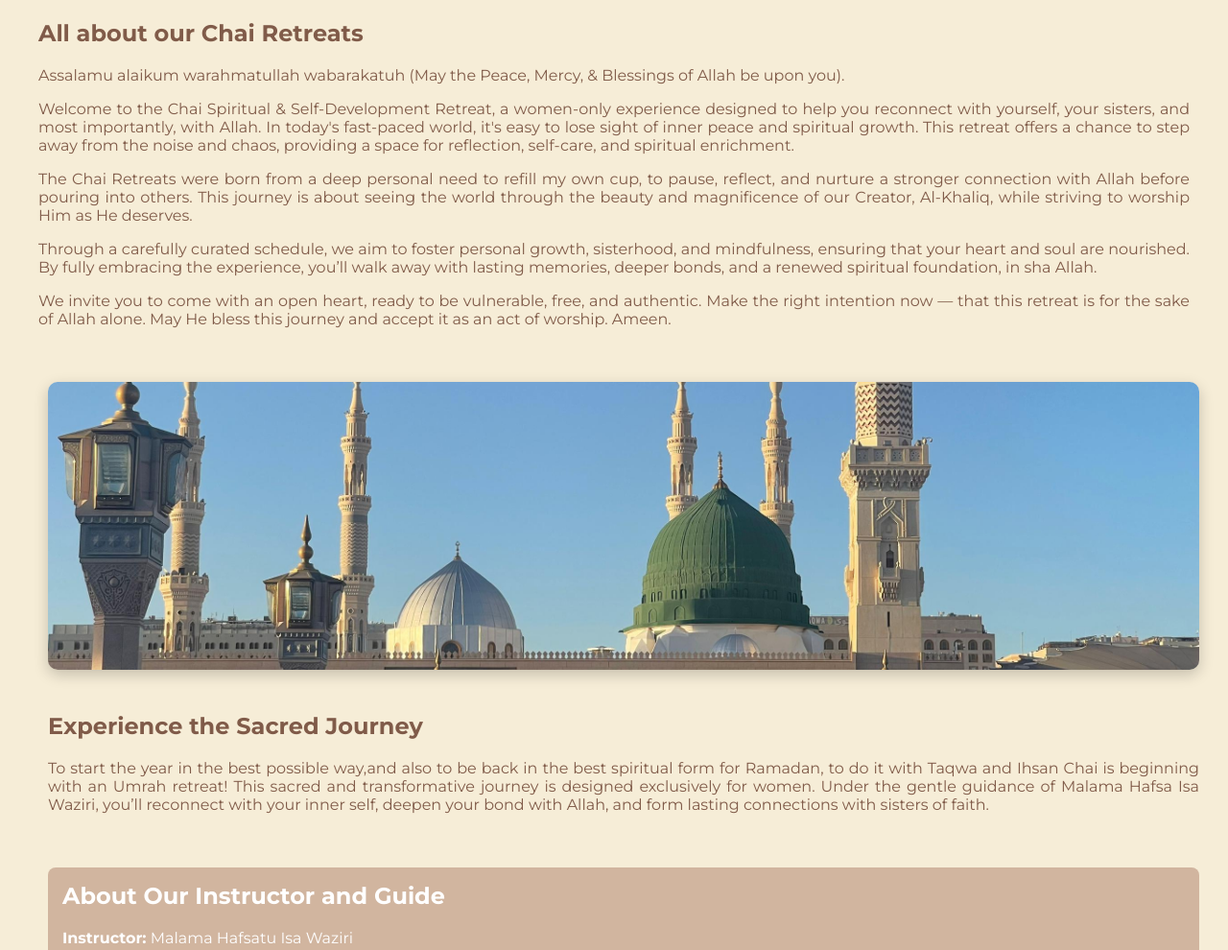
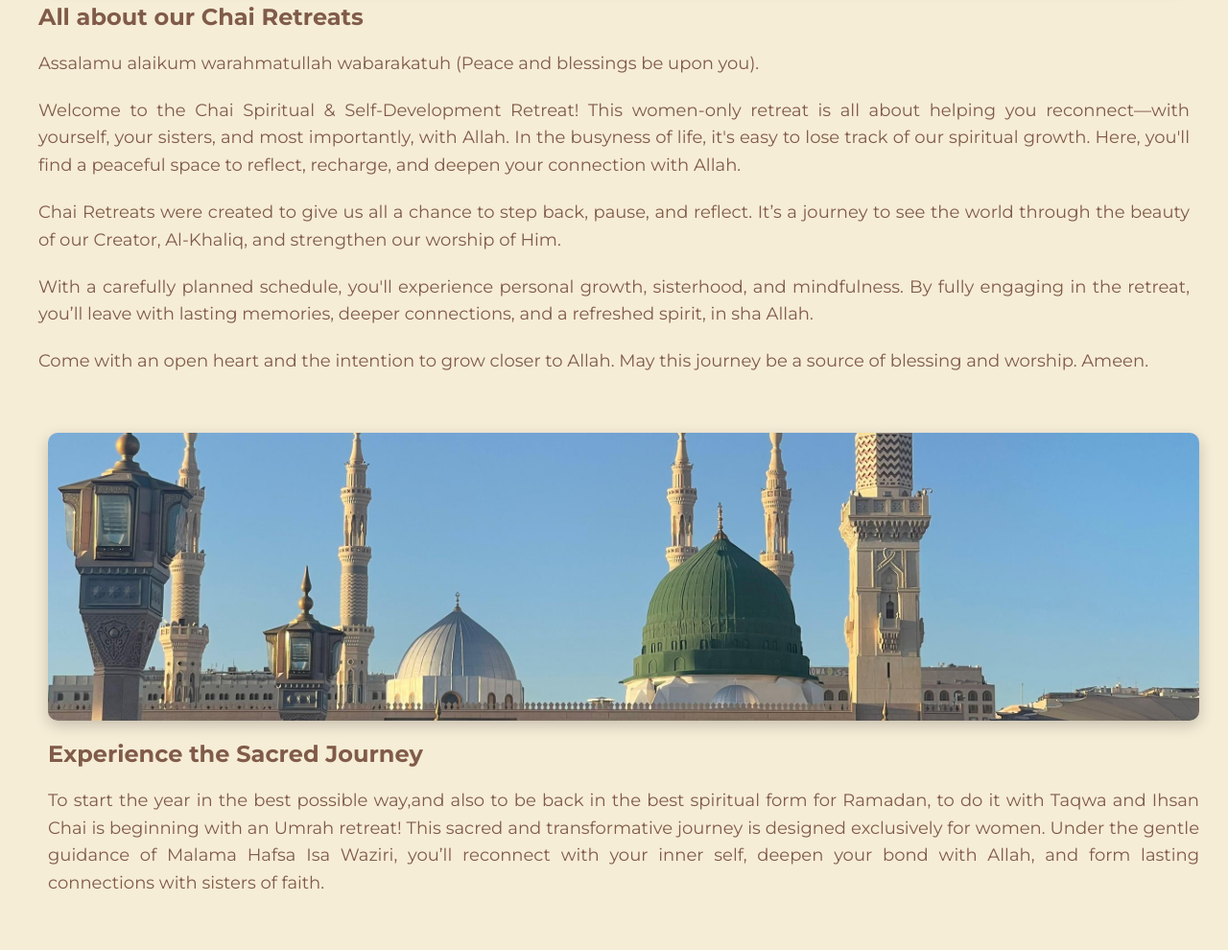
Before and after one commit to ayaywhy/chai, a plain HTML site: page index.html in a window 1280 px wide. Shown: the part 746-1736 px from the top of the page at 96% size. Drawn offline with Linux system fonts and the light colour scheme; a web font is replaced by a local one.

Commit message:
Update index.html

```diff
--- a/index.html
+++ b/index.html
@@ -82,6 +82,17 @@
 .info-box h2 {
     margin-top: 0;
 }
+img {
+    display: block;
+    margin: 0 auto;
+    max-width: 100%;
+    height: auto;
+}
+p {
+    text-align: justify;
+    font-size: 18px;
+}
+
 .pricing {
     background: #BD9079;
     color: #FFFFFF;
@@ -106,6 +117,15 @@
 .cta {
     text-align: center;
     margin: 20px 0;
+
+}
+p {
+    margin: 20px 0;
+    line-height: 1.6;
+}
+
+section {
+    padding: 40px;
 }
 .cta a {
     display: inline-block;
@@ -148,27 +168,27 @@ footer {
         <section class="section">
             <img src="images/sisterhood.jpg" alt="sisterhood">
             <h2>All about our Chai Retreats</h2>
-           <p>Assalamu alaikum warahmatullah wabarakatuh (May the Peace, Mercy, & Blessings of Allah be upon you).</p>
+          <p>Assalamu alaikum warahmatullah wabarakatuh (Peace and blessings be upon you).</p>
 
-<p>Welcome to the Chai Spiritual & Self-Development Retreat, a women-only experience designed to help you reconnect with yourself, your sisters, and most importantly, with Allah. In today's fast-paced world, it's easy to lose sight of inner peace and spiritual growth. This retreat offers a chance to step away from the noise and chaos, providing a space for reflection, self-care, and spiritual enrichment.</p>
+<p>Welcome to the Chai Spiritual & Self-Development Retreat! This women-only retreat is all about helping you reconnect—with yourself, your sisters, and most importantly, with Allah. In the busyness of life, it's easy to lose track of our spiritual growth. Here, you'll find a peaceful space to reflect, recharge, and deepen your connection with Allah.</p>
 
-<p>The Chai Retreats were born from a deep personal need to refill my own cup, to pause, reflect, and nurture a stronger connection with Allah before pouring into others. This journey is about seeing the world through the beauty and magnificence of our Creator, Al-Khaliq, while striving to worship Him as He deserves.</p>
+<p>Chai Retreats were created to give us all a chance to step back, pause, and reflect. It’s a journey to see the world through the beauty of our Creator, Al-Khaliq, and strengthen our worship of Him.</p>
 
-<p>Through a carefully curated schedule, we aim to foster personal growth, sisterhood, and mindfulness, ensuring that your heart and soul are nourished. By fully embracing the experience, you’ll walk away with lasting memories, deeper bonds, and a renewed spiritual foundation, in sha Allah.</p>
+<p>With a carefully planned schedule, you'll experience personal growth, sisterhood, and mindfulness. By fully engaging in the retreat, you’ll leave with lasting memories, deeper connections, and a refreshed spirit, in sha Allah.</p>
 
-<p>We invite you to come with an open heart, ready to be vulnerable, free, and authentic. Make the right intention now — that this retreat is for the sake of Allah alone. May He bless this journey and accept it as an act of worship. Ameen.</p>
+<p>Come with an open heart and the intention to grow closer to Allah. May this journey be a source of blessing and worship. Ameen.</p>
+
         </section>
     <div class="container">
         <section class="section">
             <img src="images/makkah.jpg" alt="Makkah">
-            <h2>Experience the Sacred Journey</h2>
+            <h1>Experience the Sacred Journey</h1>
             <p>To start the year in the best possible way,and also to be back in the best spiritual form for Ramadan, to do it with Taqwa and Ihsan  Chai is beginning with an Umrah retreat! This sacred and transformative journey is designed exclusively for women. Under the gentle guidance of Malama Hafsa Isa Waziri, you’ll reconnect with your inner self, deepen your bond with Allah, and form lasting connections with sisters of faith.</p>
         </section>
 
   <section class="section">
     <div class="info-box">
         <h2>About Our Instructor and Guide</h2>
-        <p><strong>Instructor:</strong> Malama Hafsatu Isa Waziri</p>
         <p>Malama Hafsatu Isa Waziri is a distinguished leader, educator, and community builder with over 20 years of experience in public service and Islamic education. She serves as the Assistant Commander General of the Kano State Hisbah Board, promoting Islamic values and community well-being.</p>
         <p>Her background includes a B.A. in Arabic/Islamic Studies Phonology and a Postgraduate Diploma in Education from Bayero University, Kano. Hafsatu has received accolades for her work, including the Family Mentor Award and a Certificate of Excellence for her contributions to education and family counseling.</p>
         <p>Throughout her career, she has held leadership roles in various educational institutions and has been a guide for pilgrims on both state and federal levels. Her dedication to uplifting the less privileged through education, counseling, and mentorship shines through in all her endeavors.</p>
```
